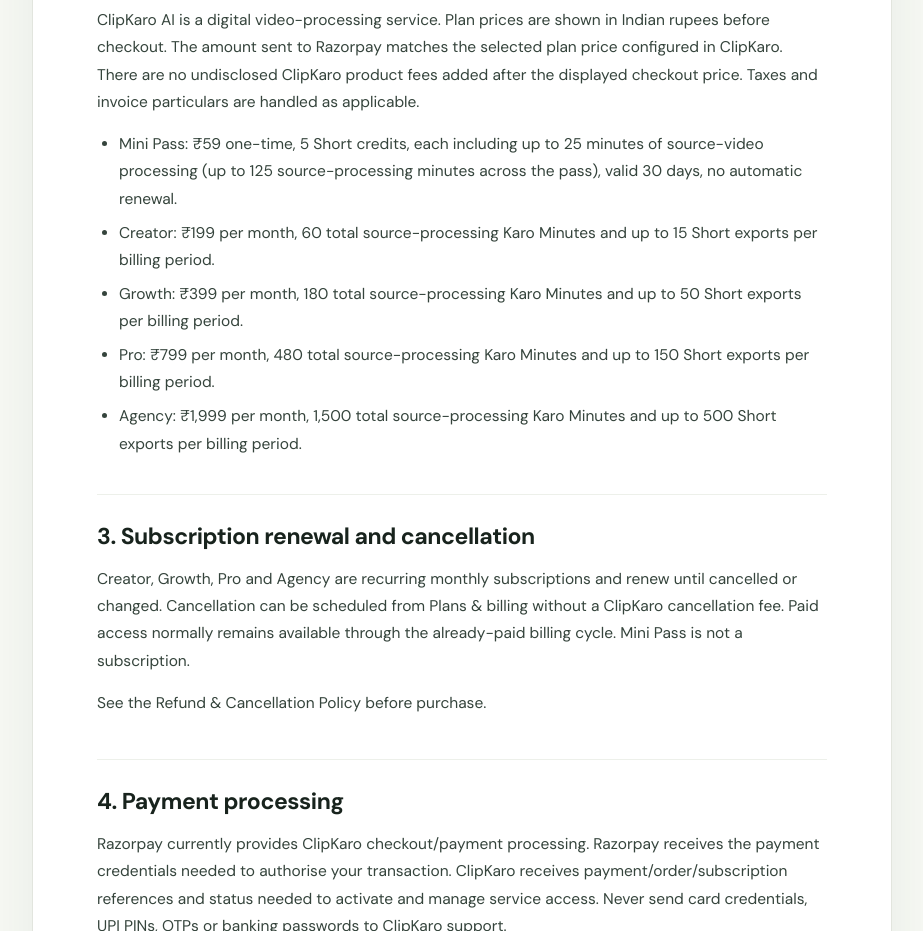
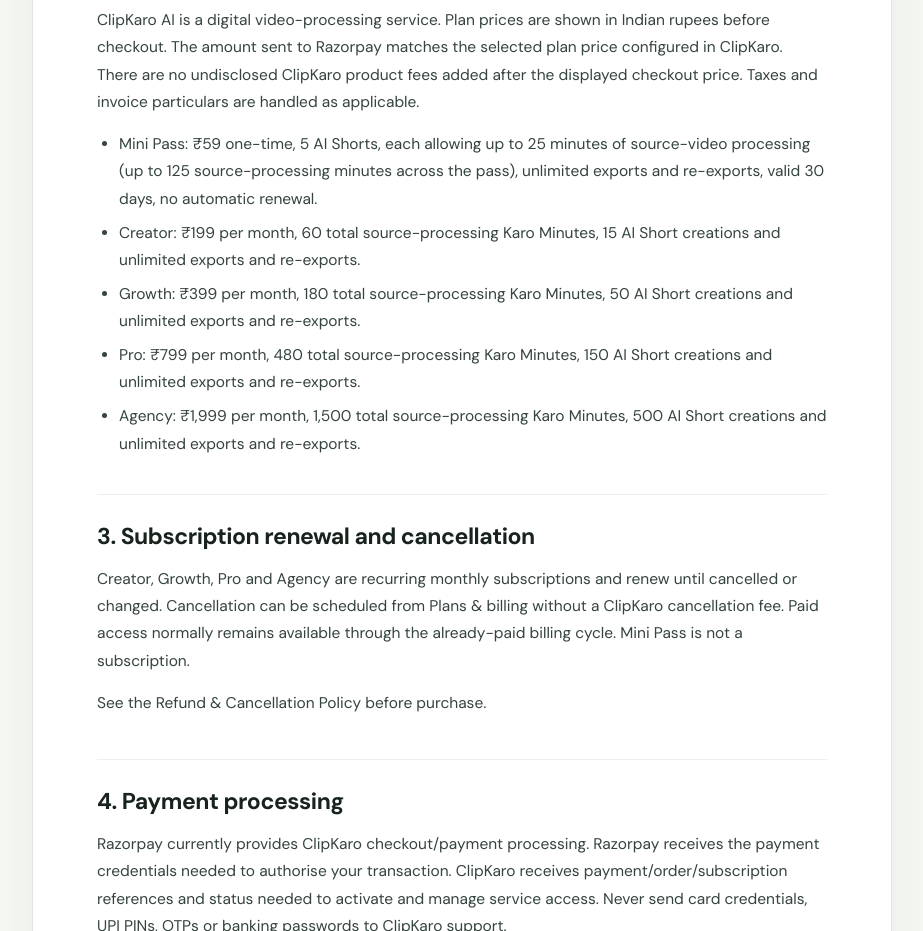
Before and after one commit to faikmulla6-cpu/Clipkaro, a Next.js app in the folder frontend/: page /legal-notice in a window 1280 px wide. Shown: the part 1800-2731 px from the top of the page, without its empty margins (178-1101 px from the left). Built offline with nearby package versions, Linux system fonts and the light colour scheme; no server answers.

Commit message:
Publish paid unlimited export consumer terms

```diff
--- a/frontend/app/legal-notice/page.tsx
+++ b/frontend/app/legal-notice/page.tsx
@@ -13,11 +13,11 @@ export default function LegalNoticePage() {
     <LegalSection title="2. Digital service and prices">
       <p>ClipKaro AI is a digital video-processing service. Plan prices are shown in Indian rupees before checkout. The amount sent to Razorpay matches the selected plan price configured in ClipKaro. There are no undisclosed ClipKaro product fees added after the displayed checkout price. Taxes and invoice particulars are handled as applicable.</p>
       <LegalList items={[
-        <>Mini Pass: ₹59 one-time, 5 Short credits, each including up to 25 minutes of source-video processing (up to 125 source-processing minutes across the pass), valid 30 days, no automatic renewal.</>,
-        <>Creator: ₹199 per month, 60 total source-processing Karo Minutes and up to 15 Short exports per billing period.</>,
-        <>Growth: ₹399 per month, 180 total source-processing Karo Minutes and up to 50 Short exports per billing period.</>,
-        <>Pro: ₹799 per month, 480 total source-processing Karo Minutes and up to 150 Short exports per billing period.</>,
-        <>Agency: ₹1,999 per month, 1,500 total source-processing Karo Minutes and up to 500 Short exports per billing period.</>,
+        <>Mini Pass: ₹59 one-time, 5 AI Shorts, each allowing up to 25 minutes of source-video processing (up to 125 source-processing minutes across the pass), unlimited exports and re-exports, valid 30 days, no automatic renewal.</>,
+        <>Creator: ₹199 per month, 60 total source-processing Karo Minutes, 15 AI Short creations and unlimited exports and re-exports.</>,
+        <>Growth: ₹399 per month, 180 total source-processing Karo Minutes, 50 AI Short creations and unlimited exports and re-exports.</>,
+        <>Pro: ₹799 per month, 480 total source-processing Karo Minutes, 150 AI Short creations and unlimited exports and re-exports.</>,
+        <>Agency: ₹1,999 per month, 1,500 total source-processing Karo Minutes, 500 AI Short creations and unlimited exports and re-exports.</>,
       ]}/>
     </LegalSection>
 
```
